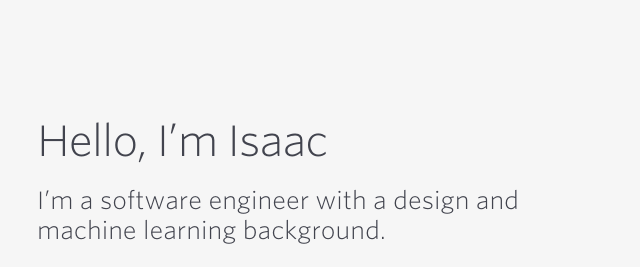
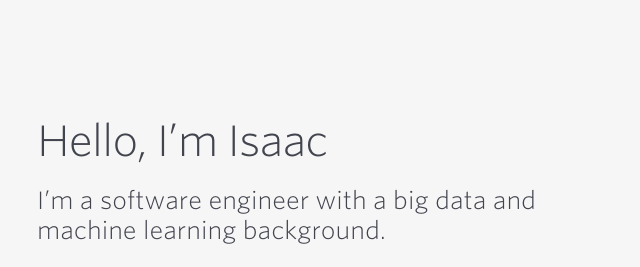
Before and after one commit to isaacyadir/isaacyadir.github.io, a plain HTML site: page index.html in a window 1280 px wide. Shown: the top 267 px of the page, 313-953 px from the left. Drawn offline with Linux system fonts and the light colour scheme; files that its build step writes are made by us from their sources; a web font is replaced by a local one.

Commit message:
Update index.html

```diff
--- a/index.html
+++ b/index.html
@@ -33,7 +33,7 @@
 <main role='main'>
 <header class='section' role='banner'>
 <h1 class='s-mega'>Hello, I&#8217;m Isaac</h1>
-<h2>I&#8217;m a software engineer with a design and machine learning background.</h2>
+<h2>I&#8217;m a software engineer with a big data and machine learning background.</h2>
 <p class='s-echo mb-xx-large'>My love is for solving problems. Specifically providing simple solutions to what was previously arcane or impossible. Solutions that, while intuitive, provide value to the customer and business alike.</p>
 <ul class='list-inline mb-base'>
 <li><a href='https://www.linkedin.com/in/isaacyadir/' rel='nofollow'>LinkedIn</a></li>
```
